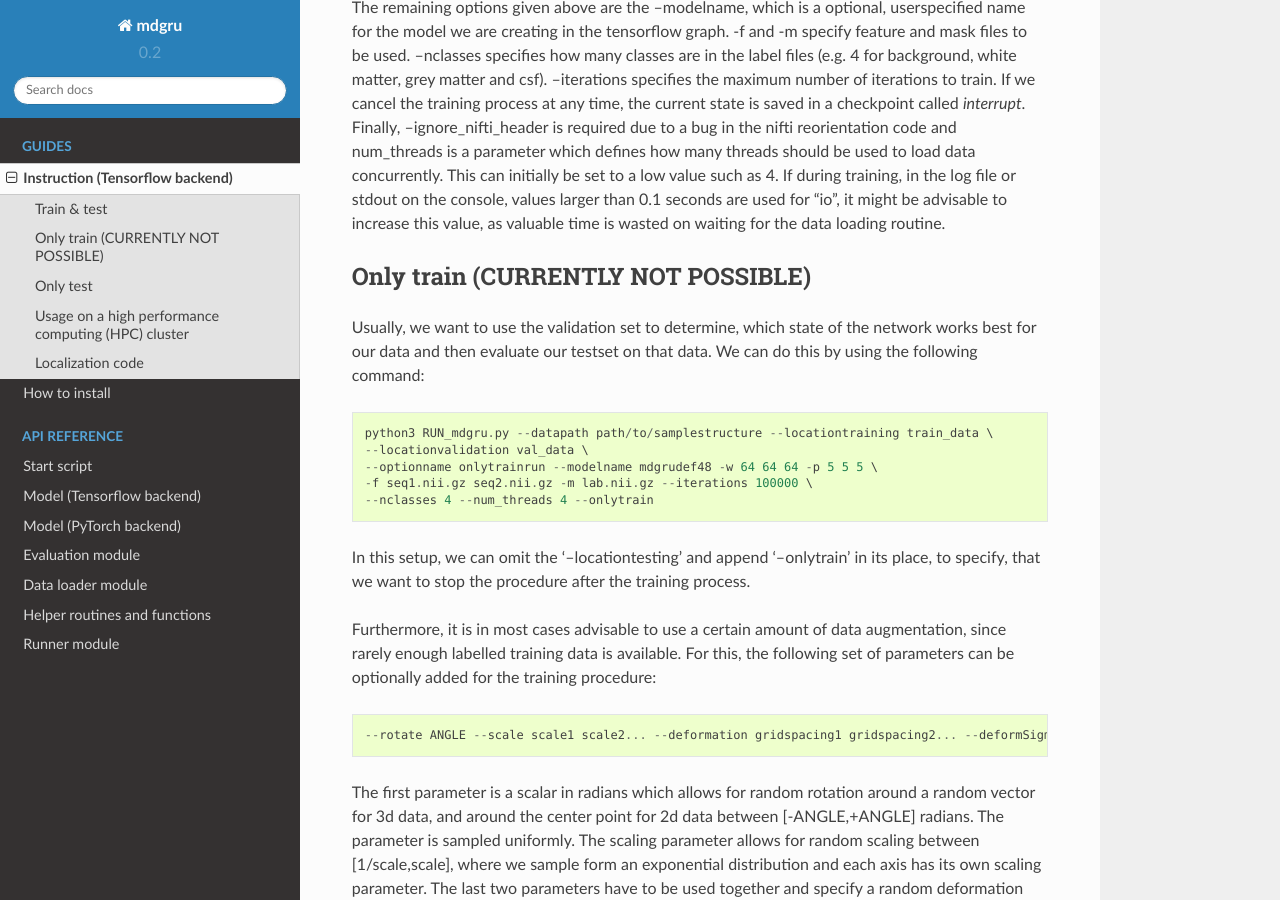
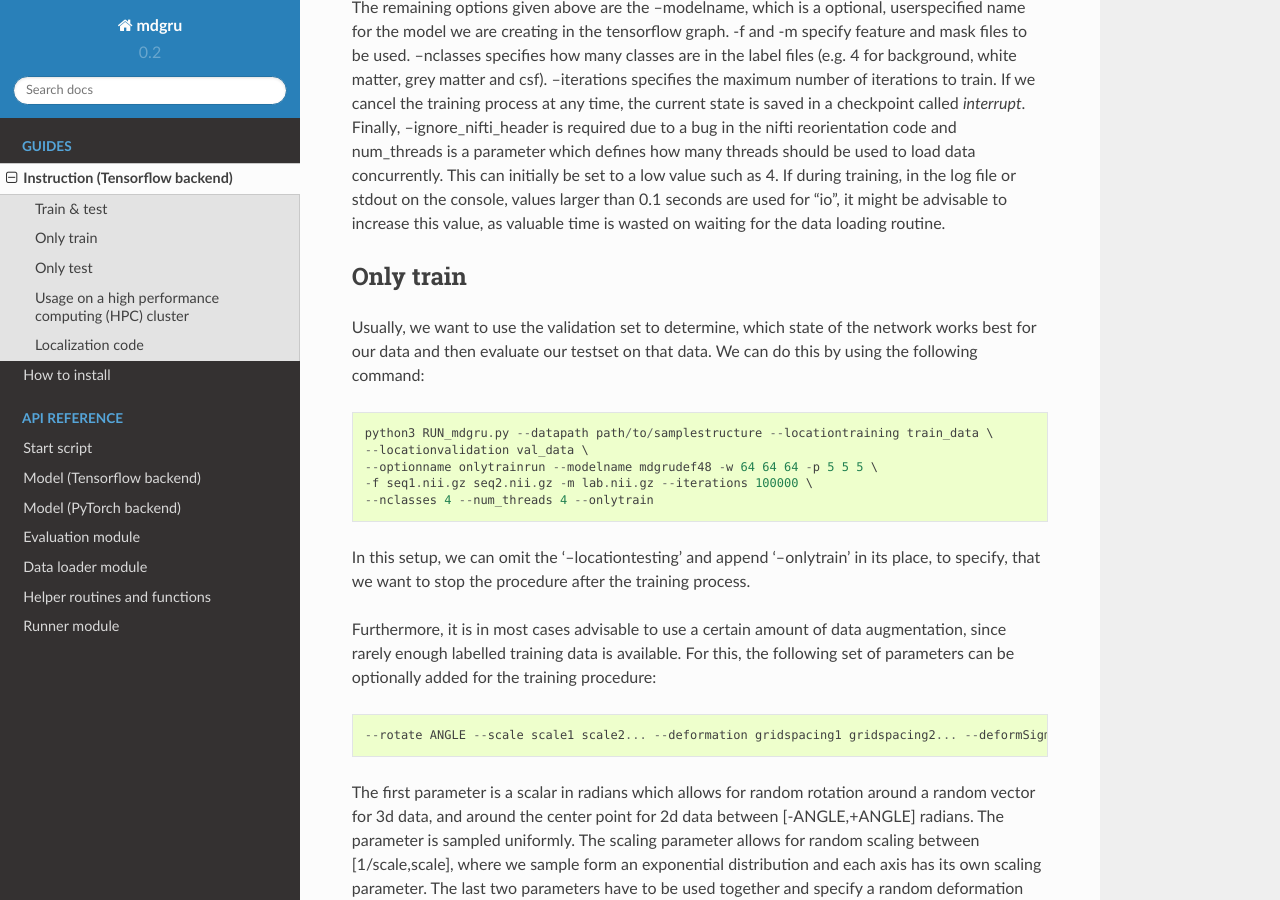
Before and after one commit to zubata88/mdgru, a Sphinx documentation site: the page built from docs/how_to_use.rst, in a window 1280 px wide and 900 px high, scrolled down 2714 px. Built offline with Sphinx 7.4.7 and the Read the Docs theme 2.0.0, drawn with Linux system fonts in a browser that asks for light colours.

Commit message:
Update how_to_use.rst

```diff
--- a/docs/how_to_use.rst
+++ b/docs/how_to_use.rst
@@ -145,8 +145,8 @@ the log file or stdout on the console, values larger than 0.1 seconds
 are used for "io", it might be advisable to increase this value, as
 valuable time is wasted on waiting for the data loading routine.
 
-Only train (CURRENTLY NOT POSSIBLE)
------------------------------------
+Only train
+----------
 
 Usually, we want to use the validation set to determine, which state of
 the network works best for our data and then evaluate our testset on
```
